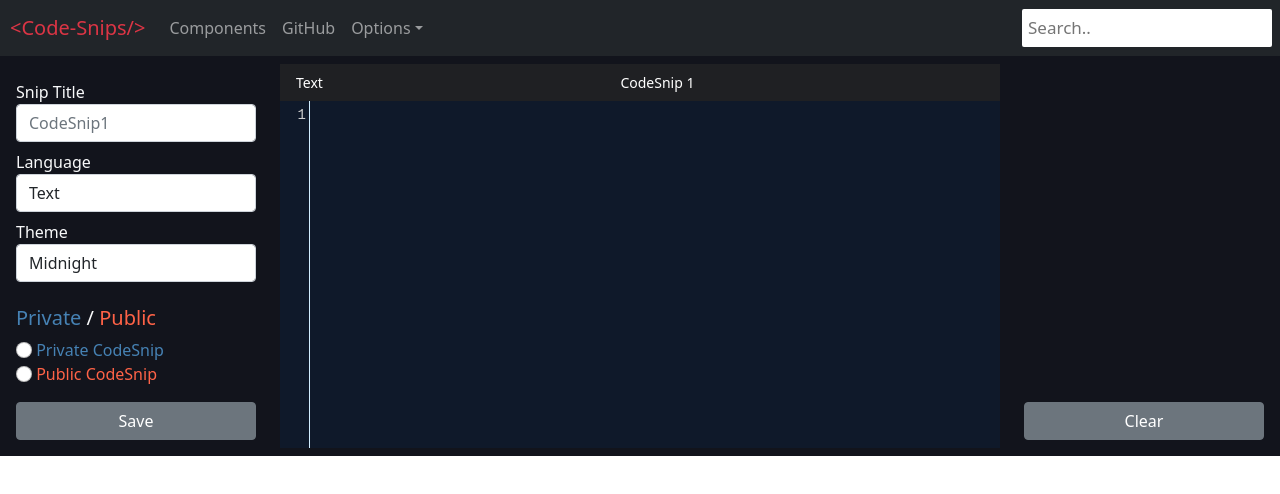
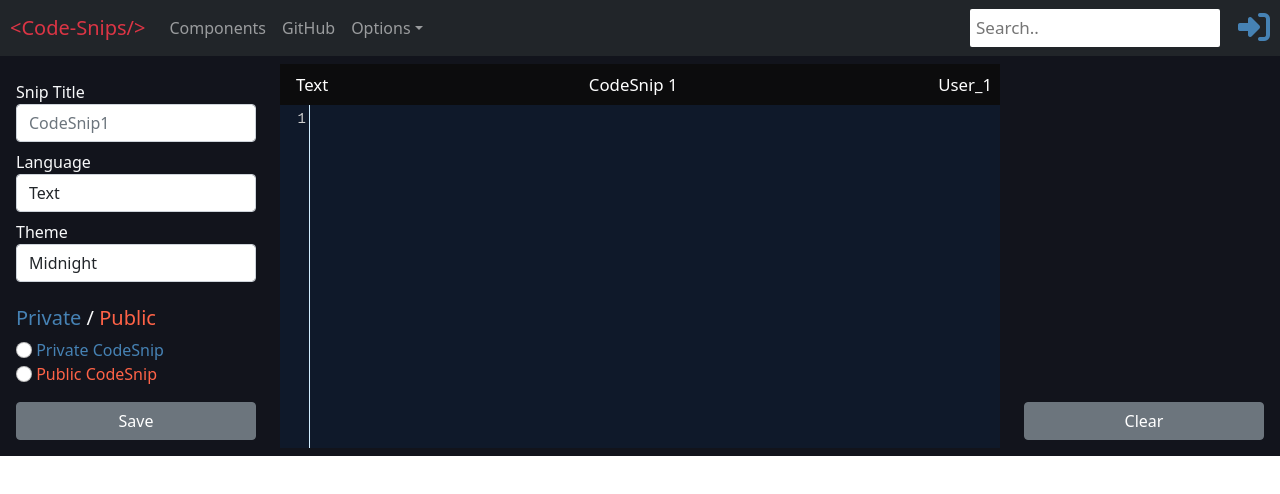
Before and after one commit to okcowboy80/-codesnips, a React (Create React App) app: page / in a window 1280 px wide. Shown: the top 494 px of the page. Built offline with nearby package versions, Linux system fonts and the light colour scheme.

Commit message:
Added Login Button / Added functionality to Clear button

```diff
--- a/package.json
+++ b/package.json
@@ -3,13 +3,15 @@
   "version": "0.1.0",
   "private": true,
   "dependencies": {
+    "@fortawesome/fontawesome-free": "^5.15.4",
     "@fortawesome/fontawesome-svg-core": "^1.2.36",
     "@fortawesome/free-solid-svg-icons": "^5.15.4",
-    "@fortawesome/react-fontawesome": "^0.1.15",
+    "@fortawesome/react-fontawesome": "^0.1.16",
     "@testing-library/jest-dom": "^5.11.4",
     "@testing-library/react": "^11.1.0",
     "@testing-library/user-event": "^12.1.10",
     "bootstrap": "^5.1.3",
+    "font-awesome": "4.7.0",
     "codemirror": "^5.63.1",
     "mdbreact": "^5.1.0",
     "react": "^17.0.2",
--- a/public/index.html
+++ b/public/index.html
@@ -15,6 +15,9 @@
       user's mobile device or desktop. See https://developers.google.com/web/fundamentals/web-app-manifest/
     -->
     <link rel="manifest" href="%PUBLIC_URL%/manifest.json" />
+    <link href="https://maxcdn.bootstrapcdn.com/font-awesome/4.7.0/css/font-awesome.min.css" rel="stylesheet" />
+    <link rel="stylesheet" href="https://cdn.jsdelivr.net/npm/@fortawesome/fontawesome-free@5.15.4/css/fontawesome.min.css" integrity="sha384-jLKHWM3JRmfMU0A5x5AkjWkw/EYfGUAGagvnfryNV3F9VqM98XiIH7VBGVoxVSc7" crossorigin="anonymous">
+    <script src="https://kit.fontawesome.com/81e2800616.js" crossorigin="anonymous"></script>
     <!--
       Notice the use of %PUBLIC_URL% in the tags above.
       It will be replaced with the URL of the `public` folder during the build.
--- a/src/components/App.js
+++ b/src/components/App.js
@@ -5,15 +5,21 @@ import EditorMenu from './EditorMenu';
 import ClearComponent from './ClearComponent';
 
 function App() {
-  const [js, setJs] = useState('')
-  const [title, setTitle] = useState('')
-  const [language, setLanguage] = useState('')
-  const [style, setStyle] = useState('')
-  const [languageSelect, setLanguageSelect] = useState('')
+  const [js, setJs] = useState('');
+  const [title, setTitle] = useState('');
+  const [language, setLanguage] = useState('');
+  const [style, setStyle] = useState('');
+  const [languageSelect, setLanguageSelect] = useState('');
+  const [author, setAuthor] = useState('');
+  const [editorObject, setEditorObject] = useState('');
 
 
   const handleTitle = (title) =>{
     setTitle(title)
+  }
+
+  const handleAuthor = (author) =>{
+    setAuthor(author)
   }
 
   const handleLanguage = (str) => {
@@ -24,6 +30,16 @@ function App() {
 
   const handleStyle = (style) => {
     setStyle(style)
+  }
+
+  const handleObject = (object) => {
+    console.log("Alerted.")
+    setEditorObject(object)
+
+  }
+
+  const handleClearEditor = (editor) => {
+
   }
 
   const languageSelector = (language) => {
@@ -59,14 +75,17 @@ function App() {
       <MyNav />
 
       <div className="pane top-pane">
-        <EditorMenu onSetTitle={handleTitle} onSetLanguage={handleLanguage} onSetStyle={handleStyle}/>
+        <EditorMenu onSetTitle={handleTitle} onSetLanguage={handleLanguage} onSetStyle={handleStyle} onSetAuthor={handleAuthor}/>
         <Editor
           title={title ? title : "CodeSnip 1"}
           language={language ? language : "text"}
           displayName={languageSelect ? languageSelect : "Text"}
+          author={author ? author : "User_1"}
           style={style ? style : "midnight"}
           value={js}
           onChange={setJs}
+          onSetobject={handleObject}
+          onClearEditor={handleClearEditor}
         />
         <ClearComponent />
       </div>
--- a/src/components/ClearComponent.js
+++ b/src/components/ClearComponent.js
@@ -1,12 +1,18 @@
 import React, { Component } from 'react';
 import { Button } from 'reactstrap';
+import CodeMirror from 'codemirror';
 
 
 export class ClearComponent extends Component {
+
+
     render() {
+        const onClear = () => {
+            window.location.reload();
+        }
         return (
             <div className="myEditor mt-auto">
-                <Button className="btn mt-3">Clear</Button>
+                <Button className="btn mt-3" onClick={onClear}>Clear</Button>
             </div>
         )
     }
--- a/src/components/Editor.js
+++ b/src/components/Editor.js
@@ -17,10 +17,8 @@ import 'codemirror/mode/ruby/ruby'
 import 'codemirror/mode/javascript/javascript'
 import 'codemirror/addon/scroll/simplescrollbars'
 import 'codemirror/lib/codemirror.css';
-
-// import CodeMirror from 'react-codemirror2';
+// import CodeMirror from 'codemirror'
 import { Controlled as ControlledEditor } from 'react-codemirror2'
-
 
 export default function Editor(props) {
 
@@ -30,7 +28,8 @@ export default function Editor(props) {
         displayName,
         value,
         onChange,
-        style
+        style,
+        author
     } = props
 
     function handleChange(editor, data, value) {
@@ -44,13 +43,16 @@ export default function Editor(props) {
                 {displayName}
                 <span>{title}</span>
 
-                <div></div>
+                <span>{author}</span>
             </div>
 
             <ControlledEditor
+
                 onBeforeChange={handleChange}
+                // onClearEditor={handleClearEditor}
                 value={value}
-                className="code-mirror-wrapper CodeMirror-simplescroll"
+                className="code-mirror-wrapper"
+                id="codemirror"
                 options={{
                     lineWrapping: true,
                     lint: true,
@@ -61,6 +63,7 @@ export default function Editor(props) {
                     tabMode: "default",
                 }}
             />
+
         </div>
     )
 }
--- a/src/components/MyNav.js
+++ b/src/components/MyNav.js
@@ -66,10 +66,16 @@ export class MyNav extends Component {
 					<NavItem className="navbar-right d-flex justify-content-end naav">
 						<input id="search" type="text" placeholder="Search.."></input>
 					</NavItem>
+
+						<i class="fa fa-sign-in-alt icon fa-2x d-flex justify"></i>
+
+
 					</Collapse>
 
 				</Navbar>
+
     		</div>
+
 		)
 	}
 }
--- a/src/index.css
+++ b/src/index.css
@@ -25,7 +25,6 @@
   box-sizing: border-box;
 }
 
-
 .myEditor {
   flex-grow: 1;
   flex-basis: 0;
@@ -41,6 +40,7 @@
   flex-basis: 0;
   display: flex;
   flex-direction: column;
+  width: 50%;
   padding: .5rem;
   background-color: hsl(228, 22%, 9%);
   font-size: 14px;
@@ -49,9 +49,10 @@
 .editor-title {
   display: flex;
   justify-content: space-between;
-  background-color: hsl(225, 6%, 13%);
+  background-color: hsl(240, 4%, 5%);
   color: white;
   padding: .5rem .5rem .5rem 1rem;
+  font-size: 1.05rem;
   /* border-top-right-radius: .5rem;
   border-top-left-radius: .5rem; */
 }
@@ -89,3 +90,9 @@
 #textbox{
   z-index: 1001 !important;
 }
+
+.icon {
+  color: steelblue;
+  margin: 0 10px;
+  height: 50% !important;
+}
--- a/src/index.js
+++ b/src/index.js
@@ -3,6 +3,8 @@ import ReactDOM from 'react-dom';
 import './index.css';
 import 'bootstrap/dist/css/bootstrap.min.css';
 import App from './components/App';
+import 'font-awesome/css/font-awesome.css';
+import '../node_modules/font-awesome/css/font-awesome.min.css';
 
 ReactDOM.render(
   <React.StrictMode>
```
Also changed, not shown: 1 other file (tests, documents, lock files or other folders).
